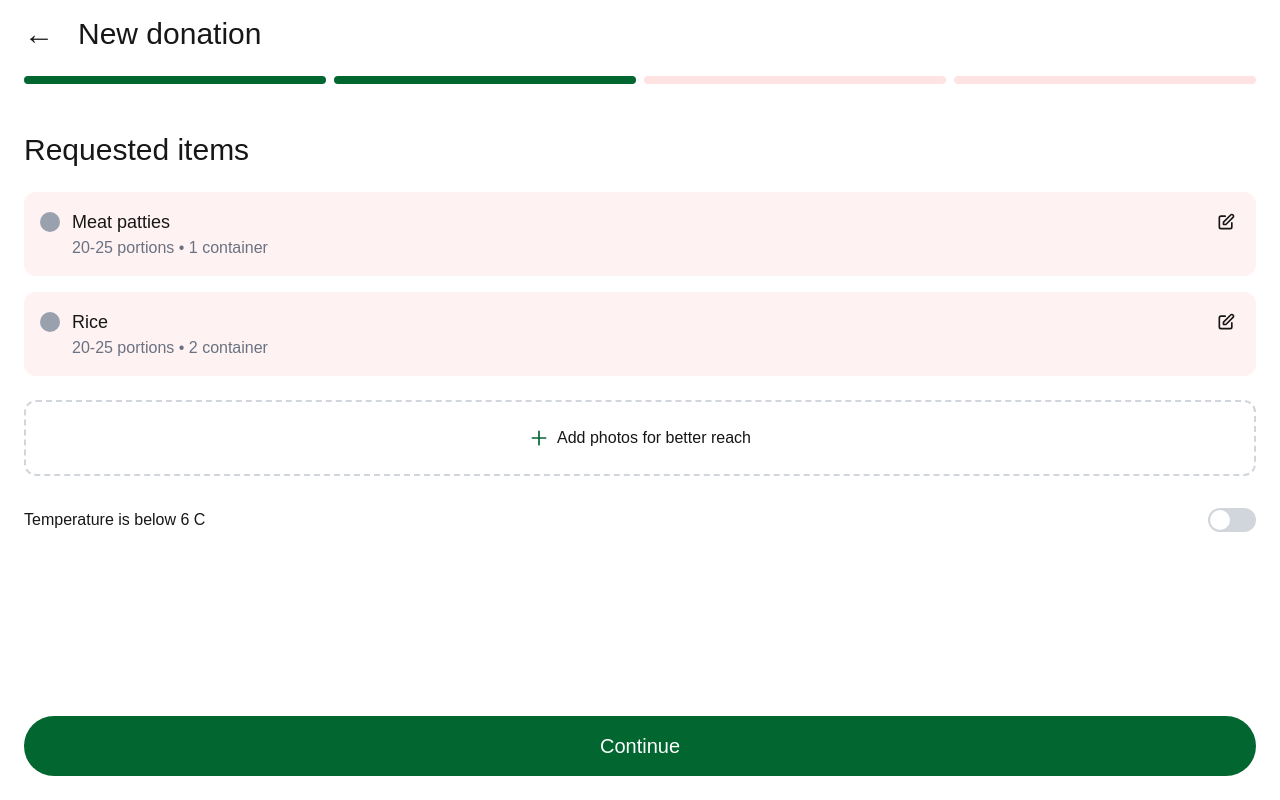
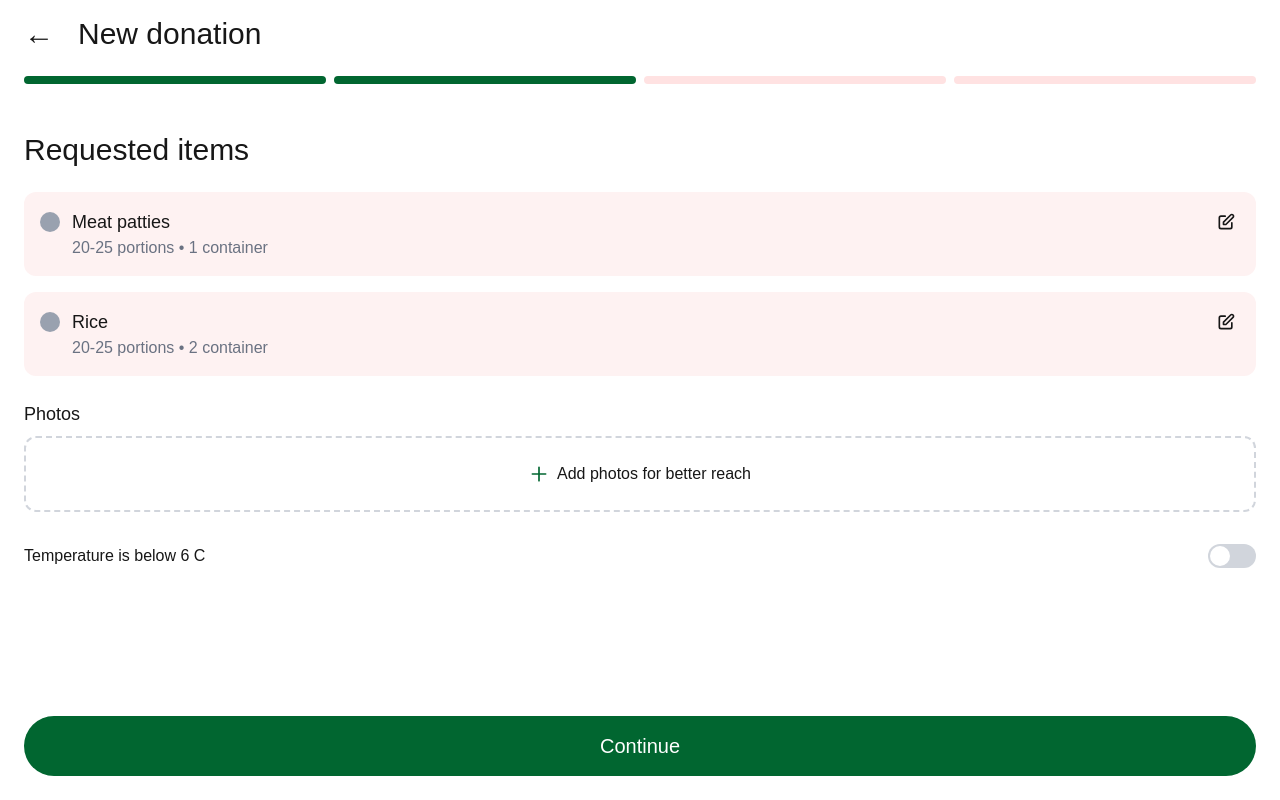
Before and after one commit to rhiday/zipli-web-app, a Next.js app: page /new-donation/step2 in a window 1280 px wide. Built offline with nearby package versions, Linux system fonts and the light colour scheme.

Commit message:
voice input working version

```diff
--- a/src/app/new-donation/step2/page.tsx
+++ b/src/app/new-donation/step2/page.tsx
@@ -7,6 +7,8 @@ import { useRouter } from "next/navigation";
 export default function Step2() {
   const router = useRouter();
   const [temperature, setTemperature] = useState(false);
+  const [photos, setPhotos] = useState<File[]>([]);
+  const [photoUrls, setPhotoUrls] = useState<string[]>([]);
 
   // Sample requested items
   const requestedItems = [
@@ -21,6 +23,27 @@ export default function Step2() {
       details: "20-25 portions • 2 container",
     },
   ];
+
+  // Handle file uploads
+  const handlePhotoUpload = (e: React.ChangeEvent<HTMLInputElement>) => {
+    if (e.target.files && e.target.files.length > 0) {
+      const newFiles = Array.from(e.target.files);
+      setPhotos(prev => [...prev, ...newFiles]);
+
+      // Create object URLs for previews
+      const newUrls = newFiles.map(file => URL.createObjectURL(file));
+      setPhotoUrls(prev => [...prev, ...newUrls]);
+    }
+  };
+
+  // Remove a photo by index
+  const removePhoto = (index: number) => {
+    setPhotos(prev => prev.filter((_, i) => i !== index));
+
+    // Revoke the object URL to avoid memory leaks
+    URL.revokeObjectURL(photoUrls[index]);
+    setPhotoUrls(prev => prev.filter((_, i) => i !== index));
+  };
 
   return (
     <div className="flex flex-col min-h-screen bg-white p-6 pt-4">
@@ -65,13 +88,48 @@ export default function Step2() {
         </div>
 
         {/* Add photos section */}
-        <div className="border-2 border-dashed border-gray-300 rounded-xl p-4 mb-8">
-          <button className="flex items-center justify-center w-full py-2">
-            <svg xmlns="http://www.w3.org/2000/svg" fill="none" viewBox="0 0 24 24" stroke="currentColor" className="w-5 h-5 text-green-800 mr-2">
-              <path strokeLinecap="round" strokeLinejoin="round" strokeWidth={2} d="M12 4v16m8-8H4" />
-            </svg>
-            <span className="text-base">Add photos for better reach</span>
-          </button>
+        <div className="mb-8">
+          <h3 className="text-lg font-medium mb-2">Photos</h3>
+
+          {/* Photo grid with previews */}
+          {photoUrls.length > 0 && (
+            <div className="grid grid-cols-3 gap-2 mb-4">
+              {photoUrls.map((url, index) => (
+                <div key={index} className="relative aspect-square">
+                  <img
+                    src={url}
+                    alt={`Upload ${index + 1}`}
+                    className="w-full h-full object-cover rounded-lg"
+                  />
+                  <button
+                    onClick={() => removePhoto(index)}
+                    className="absolute top-1 right-1 bg-white rounded-full p-1 shadow-md"
+                  >
+                    <svg xmlns="http://www.w3.org/2000/svg" fill="none" viewBox="0 0 24 24" stroke="currentColor" className="w-4 h-4 text-red-500">
+                      <path strokeLinecap="round" strokeLinejoin="round" strokeWidth={2} d="M6 18L18 6M6 6l12 12" />
+                    </svg>
+                  </button>
+                </div>
+              ))}
+            </div>
+          )}
+
+          {/* Upload button */}
+          <label className="border-2 border-dashed border-gray-300 rounded-xl p-4 flex items-center justify-center w-full cursor-pointer hover:bg-gray-50 transition-colors">
+            <input
+              type="file"
+              accept="image/*"
+              multiple
+              onChange={handlePhotoUpload}
+              className="hidden"
+            />
+            <div className="flex items-center justify-center py-2">
+              <svg xmlns="http://www.w3.org/2000/svg" fill="none" viewBox="0 0 24 24" stroke="currentColor" className="w-5 h-5 text-green-800 mr-2">
+                <path strokeLinecap="round" strokeLinejoin="round" strokeWidth={2} d="M12 4v16m8-8H4" />
+              </svg>
+              <span className="text-base">Add photos for better reach</span>
+            </div>
+          </label>
         </div>
 
         {/* Temperature toggle */}
```
